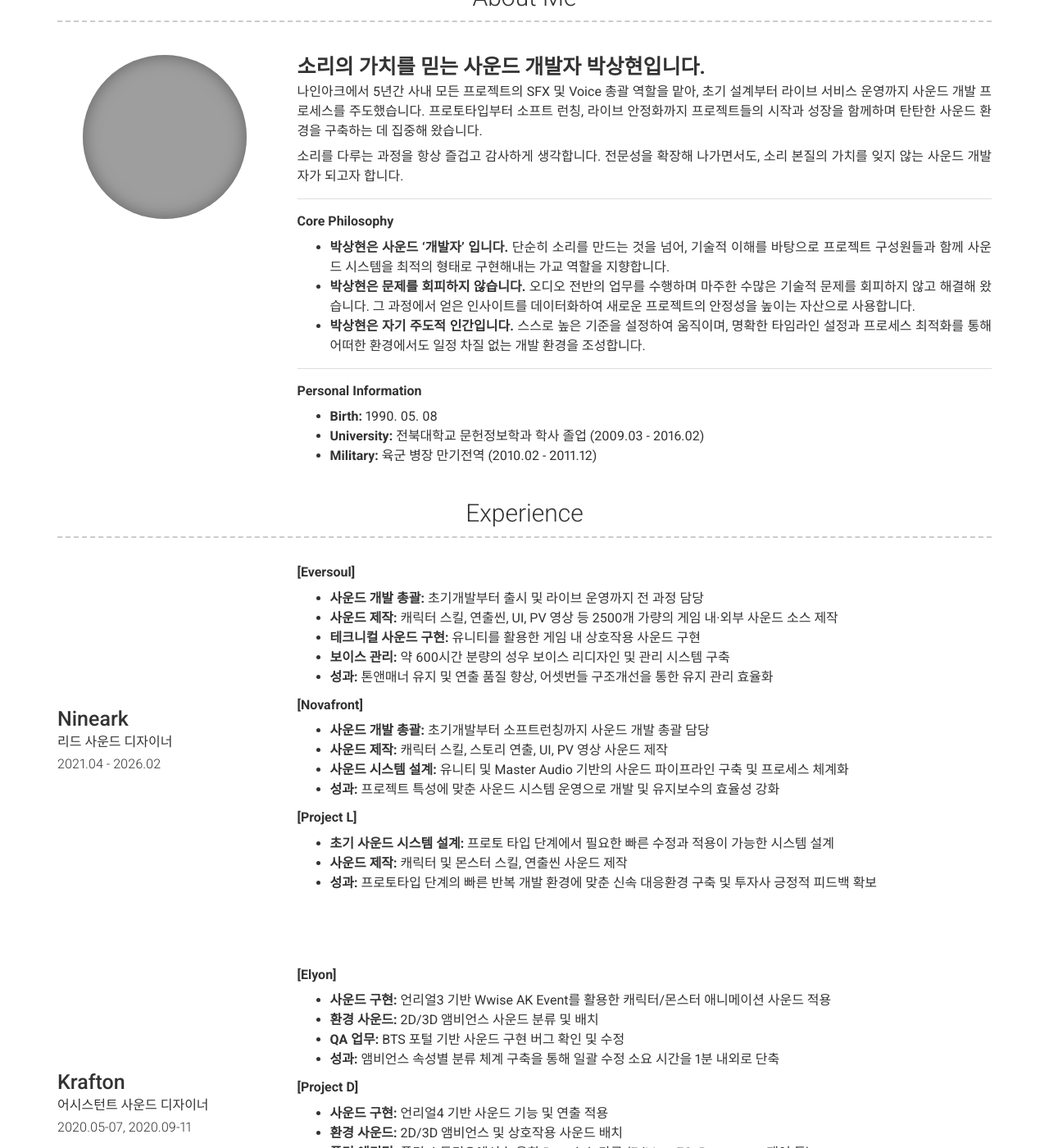
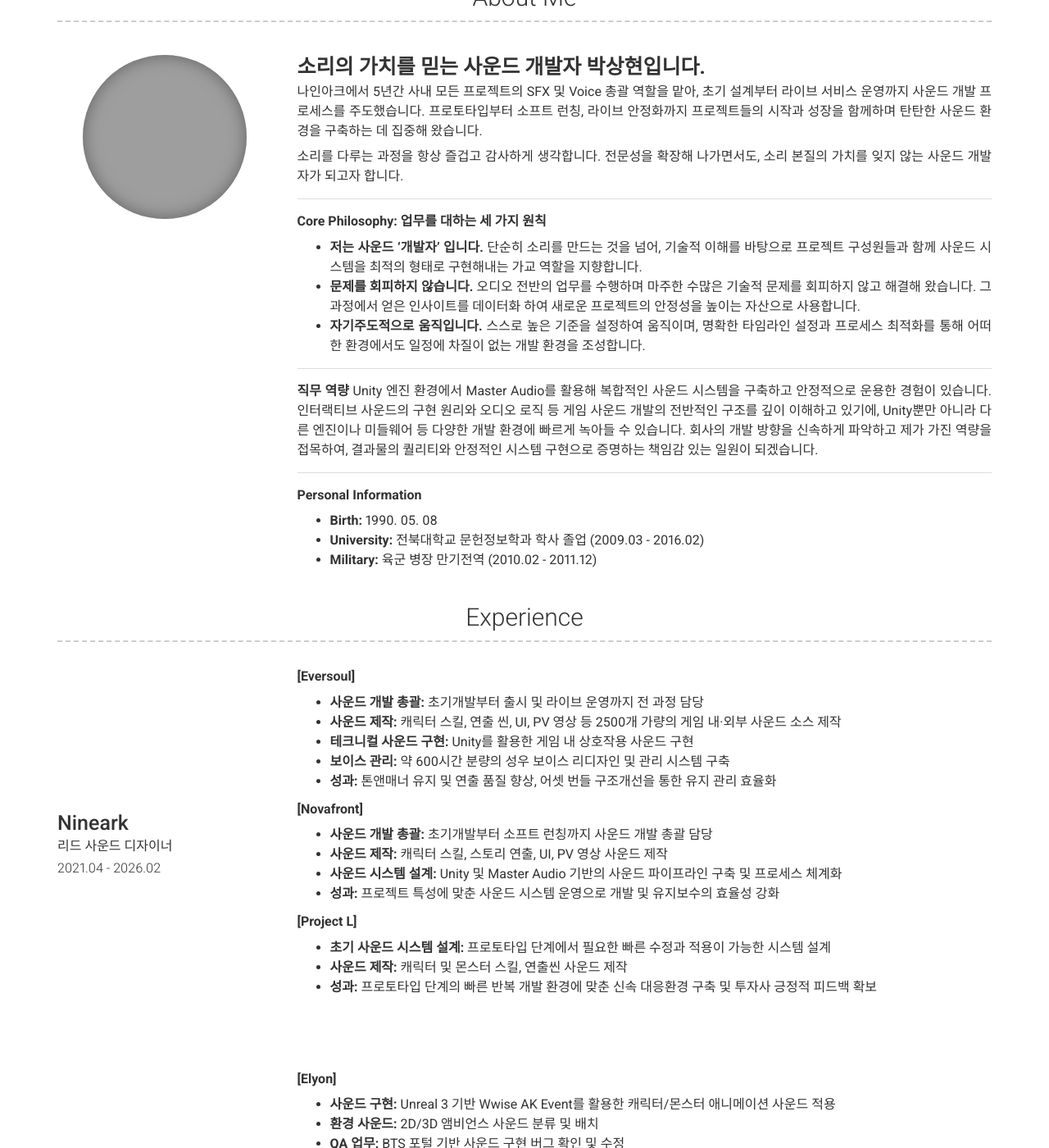
Before and after one commit to 28mimi/28mimi.github.io, a Jekyll site: the page built from index.md, in a window 1280 px wide and 1400 px high, scrolled down 212 px. Shown: the whole window at 82% size. Built offline with Jekyll 4.4.1, drawn with Linux system fonts in a browser that asks for light colours; nearby versions of some CDN libraries; some of the changed text lies outside the part shown; grey boxes are pictures that could not be loaded.

Commit message:
Update _config.yml

```diff
--- a/_config.yml
+++ b/_config.yml
@@ -25,10 +25,15 @@ about_content: |
 
   ---
 
-  **Core Philosophy**
-  - **박상현은 사운드 ‘개발자’ 입니다.** 단순히 소리를 만드는 것을 넘어, 기술적 이해를 바탕으로 프로젝트 구성원들과 함께 사운드 시스템을 최적의 형태로 구현해내는 가교 역할을 지향합니다.
-  - **박상현은 문제를 회피하지 않습니다.** 오디오 전반의 업무를 수행하며 마주한 수많은 기술적 문제를 회피하지 않고 해결해 왔습니다. 그 과정에서 얻은 인사이트를 데이터화하여 새로운 프로젝트의 안정성을 높이는 자산으로 사용합니다.
-  - **박상현은 자기 주도적 인간입니다.** 스스로 높은 기준을 설정하여 움직이며, 명확한 타임라인 설정과 프로세스 최적화를 통해 어떠한 환경에서도 일정 차질 없는 개발 환경을 조성합니다.
+  **Core Philosophy: 업무를 대하는 세 가지 원칙**
+  - **저는 사운드 ‘개발자’ 입니다.** 단순히 소리를 만드는 것을 넘어, 기술적 이해를 바탕으로 프로젝트 구성원들과 함께 사운드 시스템을 최적의 형태로 구현해내는 가교 역할을 지향합니다.
+  - **문제를 회피하지 않습니다.** 오디오 전반의 업무를 수행하며 마주한 수많은 기술적 문제를 회피하지 않고 해결해 왔습니다. 그 과정에서 얻은 인사이트를 데이터화 하여 새로운 프로젝트의 안정성을 높이는 자산으로 사용합니다.
+  - **자기주도적으로 움직입니다.** 스스로 높은 기준을 설정하여 움직이며, 명확한 타임라인 설정과 프로세스 최적화를 통해 어떠한 환경에서도 일정에 차질이 없는 개발 환경을 조성합니다.
+
+  ---
+
+  **직무 역량**
+  Unity 엔진 환경에서 Master Audio를 활용해 복합적인 사운드 시스템을 구축하고 안정적으로 운용한 경험이 있습니다. 인터랙티브 사운드의 구현 원리와 오디오 로직 등 게임 사운드 개발의 전반적인 구조를 깊이 이해하고 있기에, Unity뿐만 아니라 다른 엔진이나 미들웨어 등 다양한 개발 환경에 빠르게 녹아들 수 있습니다. 회사의 개발 방향을 신속하게 파악하고 제가 가진 역량을 접목하여, 결과물의 퀄리티와 안정적인 시스템 구현으로 증명하는 책임감 있는 일원이 되겠습니다.
 
   ---
 
@@ -47,19 +52,19 @@ content:
         description: |
           **[Eversoul]**
           - **사운드 개발 총괄:** 초기개발부터 출시 및 라이브 운영까지 전 과정 담당
-          - **사운드 제작:** 캐릭터 스킬, 연출씬, UI, PV 영상 등 2500개 가량의 게임 내·외부 사운드 소스 제작
-          - **테크니컬 사운드 구현:** 유니티를 활용한 게임 내 상호작용 사운드 구현
+          - **사운드 제작:** 캐릭터 스킬, 연출 씬, UI, PV 영상 등 2500개 가량의 게임 내·외부 사운드 소스 제작
+          - **테크니컬 사운드 구현:** Unity를 활용한 게임 내 상호작용 사운드 구현
           - **보이스 관리:** 약 600시간 분량의 성우 보이스 리디자인 및 관리 시스템 구축
-          - **성과:** 톤앤매너 유지 및 연출 품질 향상, 어셋번들 구조개선을 통한 유지 관리 효율화
+          - **성과:** 톤앤매너 유지 및 연출 품질 향상, 어셋 번들 구조개선을 통한 유지 관리 효율화
 
           **[Novafront]**
-          - **사운드 개발 총괄:** 초기개발부터 소프트런칭까지 사운드 개발 총괄 담당
+          - **사운드 개발 총괄:** 초기개발부터 소프트 런칭까지 사운드 개발 총괄 담당
           - **사운드 제작:** 캐릭터 스킬, 스토리 연출, UI, PV 영상 사운드 제작
-          - **사운드 시스템 설계:** 유니티 및 Master Audio 기반의 사운드 파이프라인 구축 및 프로세스 체계화
+          - **사운드 시스템 설계:** Unity 및 Master Audio 기반의 사운드 파이프라인 구축 및 프로세스 체계화
           - **성과:** 프로젝트 특성에 맞춘 사운드 시스템 운영으로 개발 및 유지보수의 효율성 강화
 
           **[Project L]**
-          - **초기 사운드 시스템 설계:** 프로토 타입 단계에서 필요한 빠른 수정과 적용이 가능한 시스템 설계
+          - **초기 사운드 시스템 설계:** 프로토타입 단계에서 필요한 빠른 수정과 적용이 가능한 시스템 설계
           - **사운드 제작:** 캐릭터 및 몬스터 스킬, 연출씬 사운드 제작
           - **성과:** 프로토타입 단계의 빠른 반복 개발 환경에 맞춘 신속 대응환경 구축 및 투자사 긍정적 피드백 확보
           <br><br><br>
@@ -69,19 +74,19 @@ content:
         caption: "2020.05-07, 2020.09-11"
         description: |
           **[Elyon]**
-          - **사운드 구현:** 언리얼3 기반 Wwise AK Event를 활용한 캐릭터/몬스터 애니메이션 사운드 적용
+          - **사운드 구현:** Unreal 3 기반 Wwise AK Event를 활용한 캐릭터/몬스터 애니메이션 사운드 적용
           - **환경 사운드:** 2D/3D 앰비언스 사운드 분류 및 배치
           - **QA 업무:** BTS 포털 기반 사운드 구현 버그 확인 및 수정
           - **성과:** 앰비언스 속성별 분류 체계 구축을 통해 일괄 수정 소요 시간을 1분 내외로 단축
 
           **[Project D]**
-          - **사운드 구현:** 언리얼4 기반 사운드 기능 및 연출 적용
+          - **사운드 구현:** Unreal 4 기반 사운드 기능 및 연출 적용
           - **환경 사운드:** 2D/3D 앰비언스 및 상호작용 사운드 배치
           - **폴리 에디팅:** 폴리 스튜디오에서 녹음한 Raw 소스 가공 (Editing, EQ, Resonance 제어 등)
           - **성과:** 몬스터 크기 및 움직임 강도에 따른 Footsteps 차등 적용 제안 및 실무 반영
 
           **[Big Bad Monsters]**
-          - **사운드 구현:** 유니티 및 Master Audio 활용 사운드 구현 참여
+          - **사운드 구현:** Unity 및 Master Audio 활용 사운드 구현 참여
           - **성과:** 소규모 프로젝트 워크플로우 보조 및 Master Audio 기능 이해도 확보
 
   - title: Skills
```
